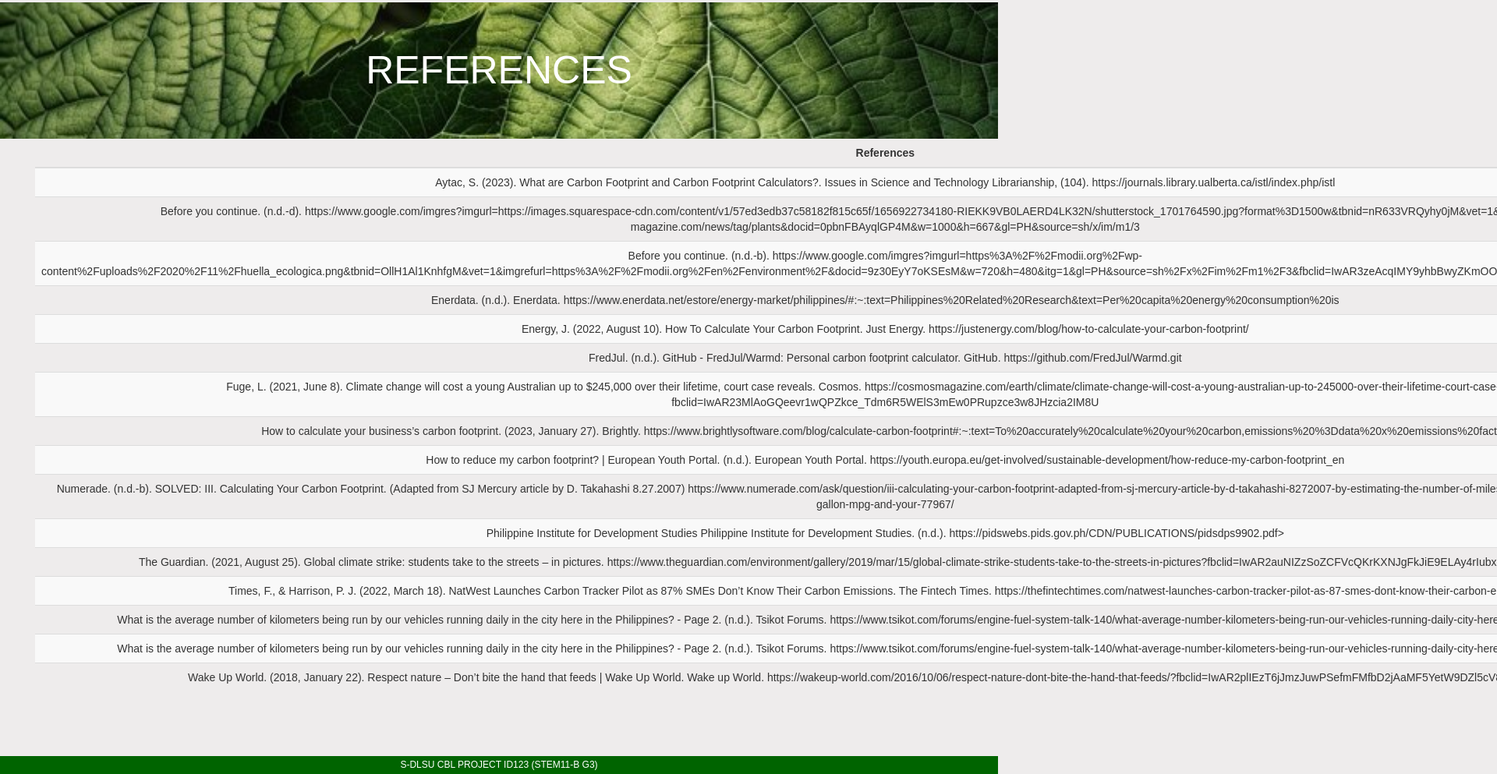
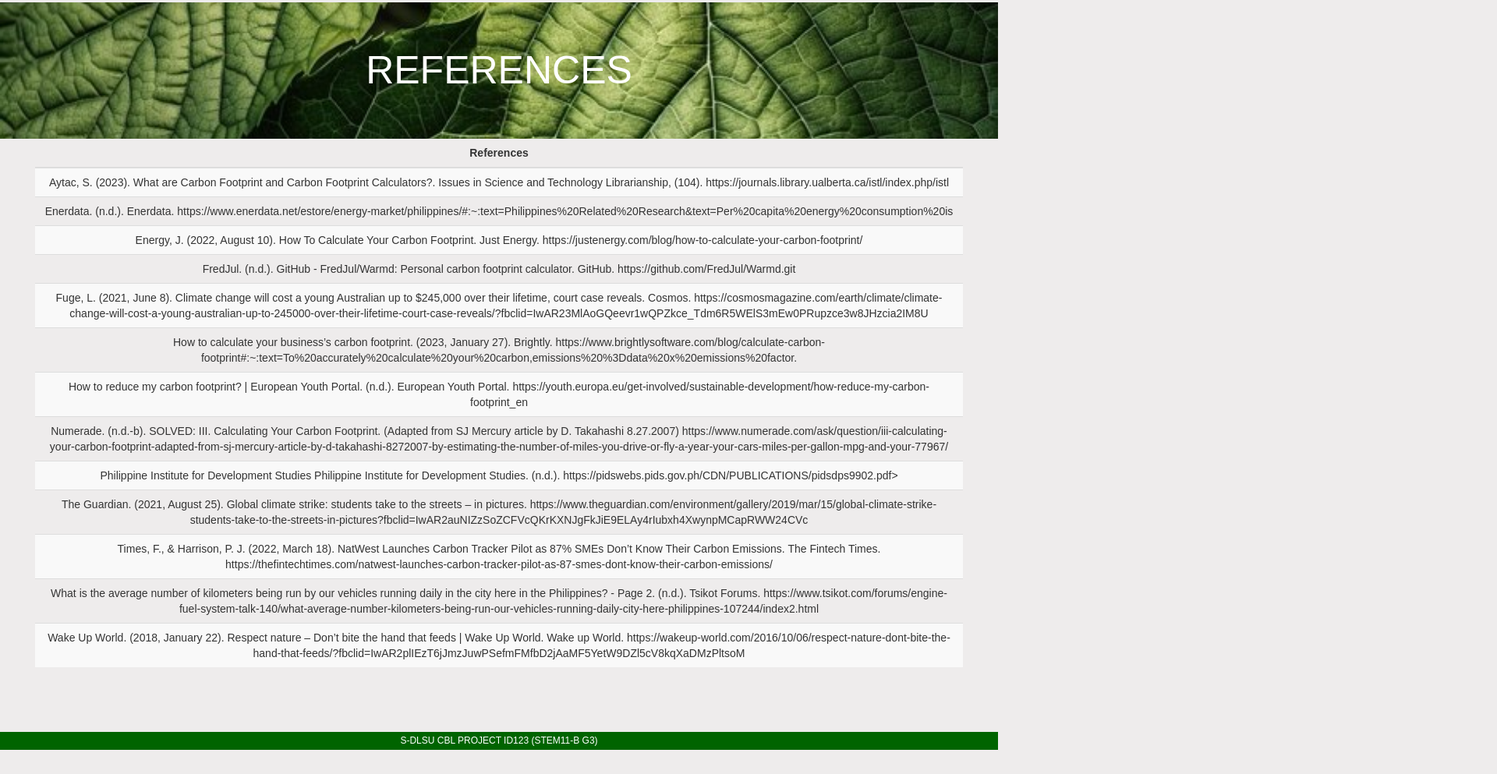
Before and after one commit to kathryinee/CBL_PROJECT, a plain HTML site: page references.html in a window 1280 px wide. Shown: the part 47-1040 px from the top of the page at 78% size, 1920 px wide, since content can reach past the window. After the commit the page ends 1009 px from the top, so only its background shows below. Drawn offline with nearby package versions, Linux system fonts and the light colour scheme.

Commit message:
Updated references.html

```diff
--- a/references.html
+++ b/references.html
@@ -39,7 +39,7 @@
         }
 
         .side {
-          flex: 30%;
+          flex: 100%;
           background-color: #f1f1f1;
           padding: 20px;
         }
@@ -123,60 +123,43 @@
 
               <tbody>
                 <tr>
-                    <td>Aytac, S. (2023). What are Carbon Footprint and Carbon Footprint Calculators?. Issues in Science and Technology Librarianship, (104). https://journals.library.ualberta.ca/istl/index.php/istl
+                  <td>
+                    Aytac, S. (2023). What are Carbon Footprint and Carbon Footprint Calculators?. Issues in Science and Technology Librarianship, (104). https://journals.library.ualberta.ca/istl/index.php/istl
                   </td>
                 </tr>
 
                   <tr>
-			<td>Before you continue. (n.d.-d). https://www.google.com/imgres?imgurl=https://images.squarespace-cdn.com/content/v1/57ed3edb37c58182f815c65f/1656922734180-RIEKK9VB0LAERD4LK32N/shutterstock_1701764590.jpg?format%3D1500w&tbnid=nR633VRQyhy0jM&vet=1&imgrefurl=https://nano-magazine.com/news/tag/plants&docid=0pbnFBAyqlGP4M&w=1000&h=667&gl=PH&source=sh/x/im/m1/3
+                    <td>Enerdata. (n.d.). Enerdata. https://www.enerdata.net/estore/energy-market/philippines/#:~:text=Philippines%20Related%20Research&text=Per%20capita%20energy%20consumption%20is</td>
+                  </tr>
+
+                  <tr>
+                    <td>Energy, J. (2022, August 10). How To Calculate Your Carbon Footprint. Just Energy. https://justenergy.com/blog/how-to-calculate-your-carbon-footprint/</td>
+                  </tr>
+
+                <tr>
+                  <td>FredJul. (n.d.). GitHub - FredJul/Warmd: Personal carbon footprint calculator. GitHub. https://github.com/FredJul/Warmd.git</td>
+                </tr>
+
+                <tr>
+                  <td>Fuge, L. (2021, June 8). Climate change will cost a young Australian up to $245,000 over their lifetime, court case reveals. Cosmos. https://cosmosmagazine.com/earth/climate/climate-change-will-cost-a-young-australian-up-to-245000-over-their-lifetime-court-case-reveals/?fbclid=IwAR23MlAoGQeevr1wQPZkce_Tdm6R5WElS3mEw0PRupzce3w8JHzcia2IM8U
                   </td>
                 </tr>
 
                 <tr>
-			  <td>Before you continue. (n.d.-b). https://www.google.com/imgres?imgurl=https%3A%2F%2Fmodii.org%2Fwp-content%2Fuploads%2F2020%2F11%2Fhuella_ecologica.png&tbnid=OllH1Al1KnhfgM&vet=1&imgrefurl=https%3A%2F%2Fmodii.org%2Fen%2Fenvironment%2F&docid=9z30EyY7oKSEsM&w=720&h=480&itg=1&gl=PH&source=sh%2Fx%2Fim%2Fm1%2F3&fbclid=IwAR3zeAcqIMY9yhbBwyZKmOO1fCUFhEEOvSgD3oOn2Da9lnXGT8pf0xNk3KE
+                  <td>How to calculate your business’s carbon footprint. (2023, January 27). Brightly. https://www.brightlysoftware.com/blog/calculate-carbon-footprint#:~:text=To%20accurately%20calculate%20your%20carbon,emissions%20%3Ddata%20x%20emissions%20factor.</td>
+                </tr>
+
+                <tr>
+                  <td>How to reduce my carbon footprint? | European Youth Portal. (n.d.). European Youth Portal. https://youth.europa.eu/get-involved/sustainable-development/how-reduce-my-carbon-footprint_en </td>
+                </tr>
+
+                <tr>
+                  <td>	Numerade. (n.d.-b). SOLVED: III. Calculating Your Carbon Footprint. (Adapted from SJ Mercury article by D. Takahashi 8.27.2007) https://www.numerade.com/ask/question/iii-calculating-your-carbon-footprint-adapted-from-sj-mercury-article-by-d-takahashi-8272007-by-estimating-the-number-of-miles-you-drive-or-fly-a-year-your-cars-miles-per-gallon-mpg-and-your-77967/
                   </td>
                 </tr>
 
                 <tr>
-                    <td>Enerdata. (n.d.). Enerdata. https://www.enerdata.net/estore/energy-market/philippines/#:~:text=Philippines%20Related%20Research&text=Per%20capita%20energy%20consumption%20is
-		    </td>
-                  </tr>
-
-                  <tr>
-                    <td>Energy, J. (2022, August 10). How To Calculate Your Carbon Footprint. Just Energy. https://justenergy.com/blog/how-to-calculate-your-carbon-footprint/
-		    </td>
-                  </tr>
-
-                <tr>
-                  <td>FredJul. (n.d.). GitHub - FredJul/Warmd: Personal carbon footprint calculator. GitHub. https://github.com/FredJul/Warmd.git
-		  </td>
-                </tr>
-
-			    <tr>
-				    <td>
-				    Fuge, L. (2021, June 8). Climate change will cost a young Australian up to $245,000 over their lifetime, court case reveals. Cosmos. https://cosmosmagazine.com/earth/climate/climate-change-will-cost-a-young-australian-up-to-245000-over-their-lifetime-court-case-reveals/?fbclid=IwAR23MlAoGQeevr1wQPZkce_Tdm6R5WElS3mEw0PRupzce3w8JHzcia2IM8U
-	                            </td>
-			    </tr>
-
-                <tr>
-                  <td>
-			  How to calculate your business’s carbon footprint. (2023, January 27). Brightly. https://www.brightlysoftware.com/blog/calculate-carbon-footprint#:~:text=To%20accurately%20calculate%20your%20carbon,emissions%20%3Ddata%20x%20emissions%20factor.
-		  </td>
-                </tr>
-
-                <tr>
-                  <td>How to reduce my carbon footprint? | European Youth Portal. (n.d.). European Youth Portal. https://youth.europa.eu/get-involved/sustainable-development/how-reduce-my-carbon-footprint_en
-		  </td>
-                </tr>
-
-		    <tr>
-			    <td>
-				Numerade. (n.d.-b). SOLVED: III. Calculating Your Carbon Footprint. (Adapted from SJ Mercury article by D. Takahashi 8.27.2007) https://www.numerade.com/ask/question/iii-calculating-your-carbon-footprint-adapted-from-sj-mercury-article-by-d-takahashi-8272007-by-estimating-the-number-of-miles-you-drive-or-fly-a-year-your-cars-miles-per-gallon-mpg-and-your-77967/
-                             </td>
-		    </tr>
-                <tr>
-                  <td>Philippine Institute for Development Studies Philippine Institute for Development Studies. (n.d.). https://pidswebs.pids.gov.ph/CDN/PUBLICATIONS/pidsdps9902.pdf>
-		  </td>
+                  <td>Philippine Institute for Development Studies Philippine Institute for Development Studies. (n.d.). https://pidswebs.pids.gov.ph/CDN/PUBLICATIONS/pidsdps9902.pdf></td>
                 </tr>
 
                 <tr>
@@ -190,24 +173,16 @@
                 </tr>
 
                 <tr>
-                  <td>What is the average number of kilometers being run by our vehicles running daily in the city here in the Philippines? - Page 2. (n.d.). Tsikot Forums. https://www.tsikot.com/forums/engine-fuel-system-talk-140/what-average-number-kilometers-being-run-our-vehicles-running-daily-city-here-philippines-107244/index2.html
-		  </td>
+                  <td>What is the average number of kilometers being run by our vehicles running daily in the city here in the Philippines? - Page 2. (n.d.). Tsikot Forums. https://www.tsikot.com/forums/engine-fuel-system-talk-140/what-average-number-kilometers-being-run-our-vehicles-running-daily-city-here-philippines-107244/index2.html</td>
                 </tr>
 
                 <tr>
-                  <td>What is the average number of kilometers being run by our vehicles running daily in the city here in the Philippines? - Page 2. (n.d.). Tsikot Forums. https://www.tsikot.com/forums/engine-fuel-system-talk-140/what-average-number-kilometers-being-run-our-vehicles-running-daily-city-here-philippines-107244/index2.html
-		  </td>
-                </tr>
-
-		<tr>
-			<td>
-                      Wake Up World. (2018, January 22). Respect nature – Don’t bite the hand that feeds | Wake Up World. Wake up World. https://wakeup-world.com/2016/10/06/respect-nature-dont-bite-the-hand-that-feeds/?fbclid=IwAR2plIEzT6jJmzJuwPSefmFMfbD2jAaMF5YetW9DZl5cV8kqXaDMzPltsoM
+                  <td> Wake Up World. (2018, January 22). Respect nature – Don’t bite the hand that feeds | Wake Up World. Wake up World. https://wakeup-world.com/2016/10/06/respect-nature-dont-bite-the-hand-that-feeds/?fbclid=IwAR2plIEzT6jJmzJuwPSefmFMfbD2jAaMF5YetW9DZl5cV8kqXaDMzPltsoM
                   </td>
                 </tr>
 
               </tbody>
             </table>
-            </p>
           </div>
 
           <br>
```
Lines whose indentation alone changed are shown as unchanged.
